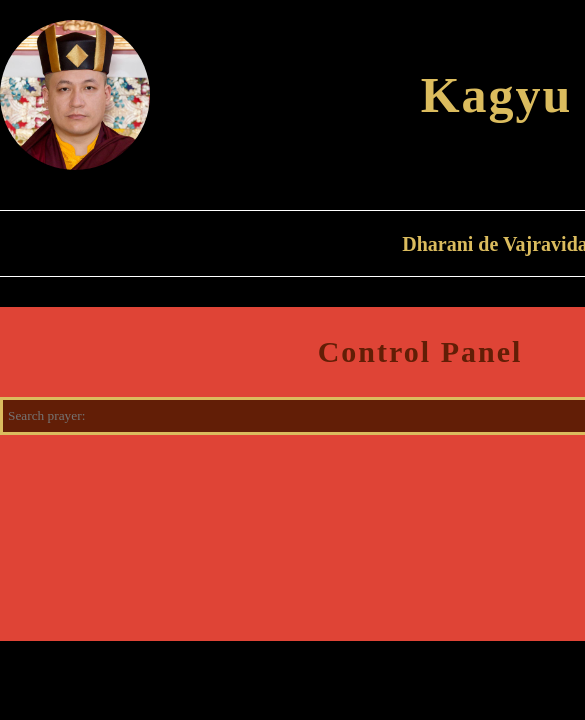
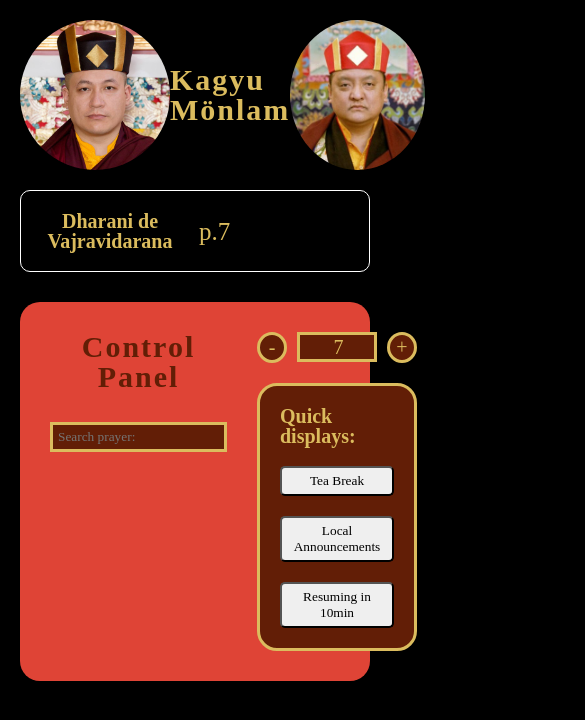
Before and after one commit to Martinrouy03/pageP-n, a React (Vite) app: page / in a window 390 px wide. Shown: the top 720 px of the page, 585 px wide, since content can reach past the window. Built offline with nearby package versions, Linux system fonts and the light colour scheme; the HTML template or start-up script is replaced by a standard one; a web font is replaced by a local one.

Commit message:
add media-queries

```diff
--- a/src/App.scss
+++ b/src/App.scss
@@ -1,3 +1,6 @@
+* {
+  box-sizing: border-box;
+}
 body {
   background-color: black;
   color: #dbbc5e;
@@ -158,3 +161,25 @@
     }
   }
 }
+
+@media (max-width: 1200px) {
+  .container {
+    width: 100%;
+    padding: 0 20px;
+  }
+  .left-panel {
+    flex: 1;
+  }
+  .right-panel {
+    width: 245px;
+  }
+}
+@media (max-width: 800px) {
+  .container {
+    width: 100%;
+    padding: 0 20px;
+  }
+  h1 {
+    font-size: 30px;
+  }
+}
```
